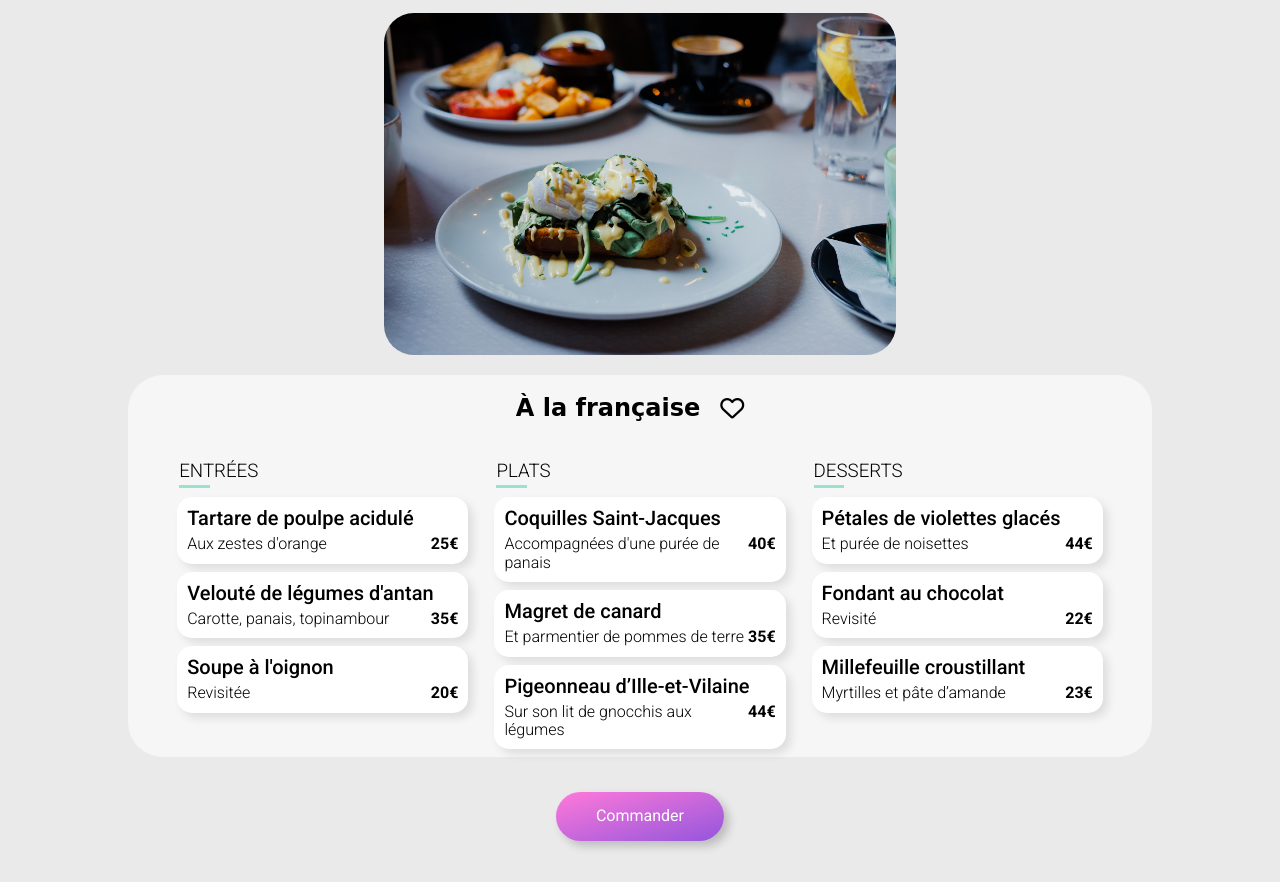
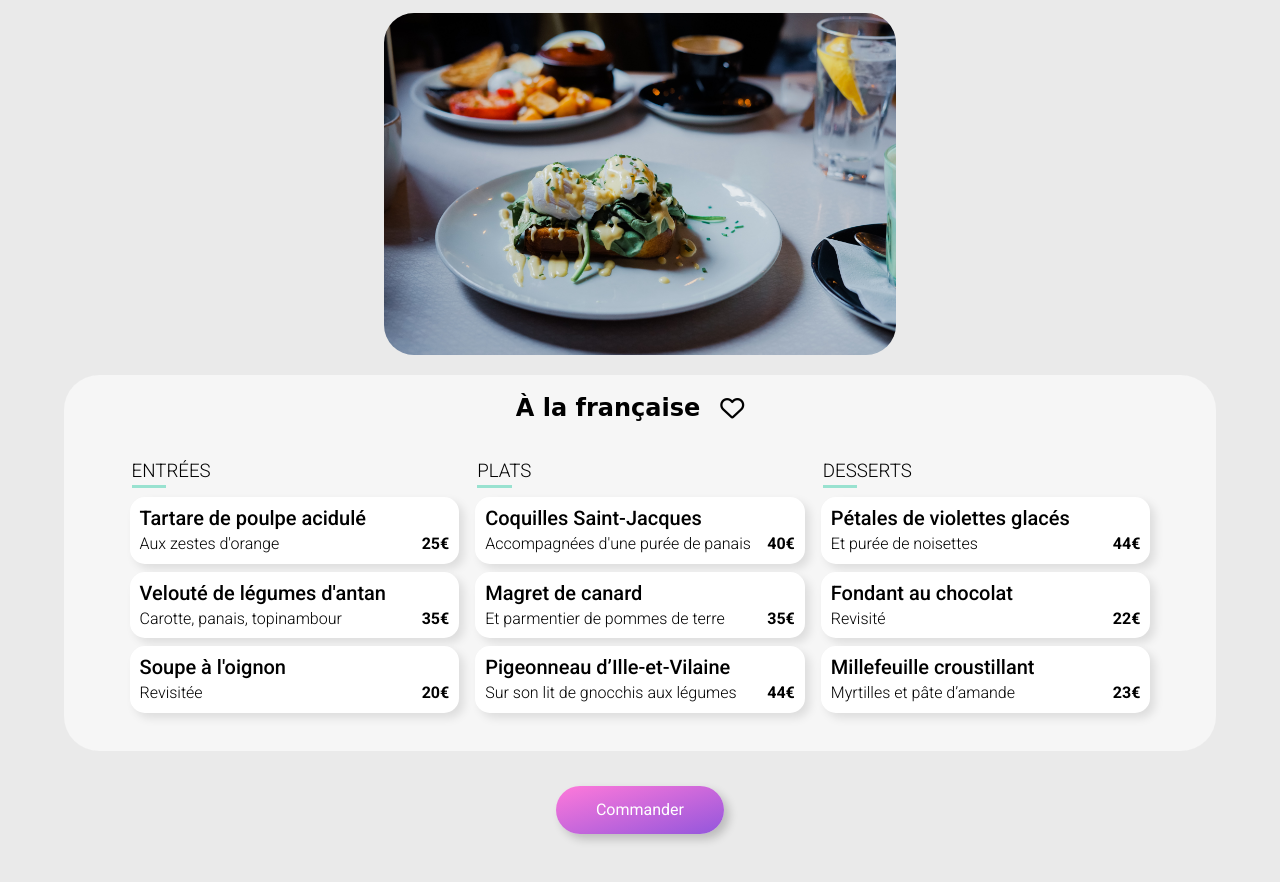
Before and after one commit to EdwinLRT/projet3-ohmyfood, a plain HTML site: page a-la-francaise.html in a window 1280 px wide. Shown: the part 70-952 px from the top of the page. Drawn offline with Linux system fonts and the light colour scheme; a web font is replaced by a local one.

Commit message:
menu appears - desk-mobile-tab ok

```diff
--- a/sass/Components/_loader.scss
+++ b/sass/Components/_loader.scss
@@ -12,6 +12,7 @@
     justify-content: center;
     align-items: center;
     background-color: variables.$colorBackgroundLight;
+    opacity: 0.9;
     z-index: 999;
     animation: loader-hide 500ms 2000ms forwards ;
 
--- a/sass/Utils/_mixins.scss
+++ b/sass/Utils/_mixins.scss
@@ -0,0 +1,29 @@
+@use "variables";
+
+@mixin menu-load {
+    &__starters
+    {
+        animation: menu-appear 1.5s cubic-bezier(0.250, 0.460, 0.450, 0.940) 0.2s both;
+    }
+    &__mains
+    {
+        animation: menu-appear 1.5s cubic-bezier(0.250, 0.460, 0.450, 0.940) 0.4s both;
+    }
+    &__desserts
+    {
+        animation: menu-appear 1.5s cubic-bezier(0.250, 0.460, 0.450, 0.940) 0.6s both;
+    }
+
+    @keyframes menu-appear
+    {
+        0%{
+            transform: translateY(1000px);
+            opacity: 0;
+        }
+        100%{
+            transform: translateY(0px);
+            opacity: 1;
+        }
+    }
+
+}
--- a/sass/desktop-restaurants-menu.scss
+++ b/sass/desktop-restaurants-menu.scss
@@ -2,6 +2,7 @@
 @use "Utils/variables";
 @use "Components/loader";
 @use "Layouts/footer";
+@use "Utils/mixins";
 // Setup base
 body{
     font-family: variables.$standardFont;
@@ -64,7 +65,8 @@ main{
     background-color: variables.$colorBackgroundLight;
     border-radius: 35px 35px;
     z-index: 2;
-    width: 80%;
+    width: 90%;
+    @include mixins.menu-load;
     &__title{
         display: flex;
         flex-direction: row;
@@ -83,19 +85,6 @@ main{
         }
 
     }
-    &__starters{
-        width: 30%;
-        padding-bottom: 30px;
-        margin: 0 5px;
-    }
-    &__mains{
-        width: 30%;
-        margin: 0 5px;
-    }
-    &__desserts{
-        width: 30%;
-        margin: 0 5px;
-    }
     &__list{
         margin-bottom: 15px;
 
@@ -108,11 +97,16 @@ main{
         .underline {
             height:3px;
             background-color:#99e2d0;
-            width:3%;
+            width:10%;
             position:absolute;
             margin: 3px 0 0 10px;
             }
 
+    }
+    &__starters, &__mains, &__desserts
+    {
+        width: 30%;
+        padding-bottom: 30px;
     }
 
     &__plate{
--- a/sass/mobile-restaurants-menu.scss
+++ b/sass/mobile-restaurants-menu.scss
@@ -2,6 +2,8 @@
 @use "Utils/variables";
 @use "Components/loader";
 @use "Layouts/footer";
+@use "Utils/mixins";
+
 
 // Setup base
 body{
@@ -57,6 +59,7 @@ main {
     border-radius: 35px 35px 0 0;
     z-index: 2;
     margin-top: -50px;
+    @include mixins.menu-load;
     .menu__title{
         display: flex;
         flex-direction: row;
@@ -93,7 +96,8 @@ main {
 
     }
 
-    .menu__plate{
+    .menu__plate
+    {
         display: flex;
         flex-direction: column;
         text-decoration: none;
@@ -103,36 +107,43 @@ main {
         padding: 10px 10px;
         box-shadow: 5px 5px 10px rgba(0, 0, 0, 0.1);
         margin: 8px 8px;
-        h4{
+        h4
+        {
             font-size: 20px;
             font-weight: 500;
             margin: 0 0;
         }
-        p{
+        p
+        {
             padding-top: 5px;
             margin: 0 0;
         }
-    }
-    .menu__plate__description{
+
+    .menu__plate__description
+    {
         display: flex;
         justify-content: space-between;
         font-weight: 300;
 
     }
-    .menu__plate__price{
+    .menu__plate__price
+    {
         display: flex;
         justify-content: flex-end;
         font-weight: 600;
+    }
     }
 }
 
 // Order section
 
-.order{
+.order
+{
     display: flex;
     justify-content:center;
     background-color: variables.$colorBackgroundLight;
-    .order__button{
+    .order__button
+    {
         padding: 15px 40px;
         border: transparent;
         border-radius: 30px 30px;
--- a/sass/tablet-restaurants-menu.scss
+++ b/sass/tablet-restaurants-menu.scss
@@ -2,6 +2,7 @@
 @use "Utils/variables";
 @use "Components/loader";
 @use "Layouts/footer";
+@use "Utils/mixins";
 
 // Setup base
 body{
@@ -56,6 +57,7 @@ main {
     border-radius: 35px 35px 0 0;
     z-index: 2;
     margin-top: -50px;
+    @include mixins.menu-load;
     .menu__title{
         display: flex;
         flex-direction: row;
@@ -102,6 +104,7 @@ main {
         padding: 10px 10px;
         box-shadow: 5px 5px 10px rgba(0, 0, 0, 0.1);
         margin: 8px 8px;
+
         h4{
             font-size: 20px;
             font-weight: 500;
```
Also changed, not shown: css/desktop-index.css, css/desktop-restaurants-menu.css, css/mobile-index.css, css/mobile-restaurants-menu.css, css/tablet-index.css, css/tablet-restaurants-menu.css, 6 other files.
